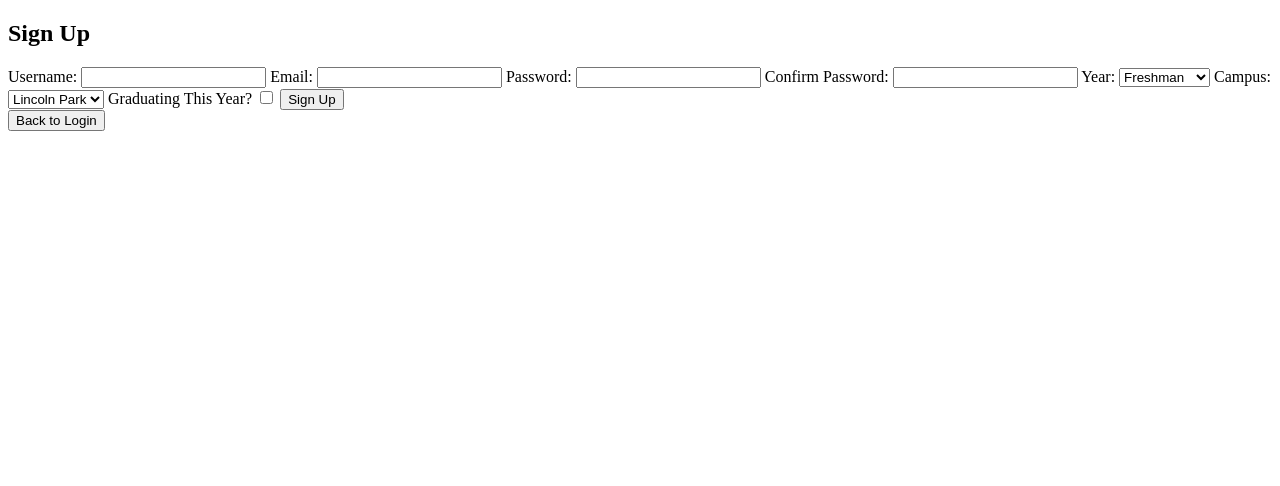
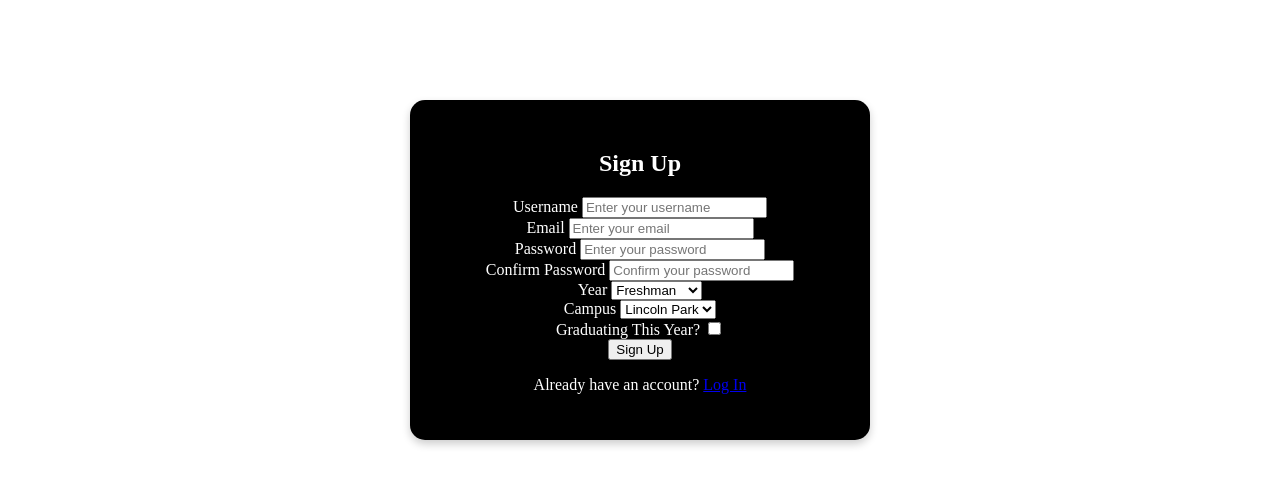
Before and after one commit to DePaul-CSC-394-401/final-project-team-1, a Django app: page /signup in a window 1280 px wide. Shown: the top 486 px of the page. Run offline with Django 5.2, Linux system fonts and the light colour scheme.

Commit message:
added css for login/signup

```diff
--- a/depaul_market/static/main.css
+++ b/depaul_market/static/main.css
@@ -41,3 +41,81 @@
 .nav-links a:hover {
     text-decoration: underline;
 }
+
+
+
+.auth-container {
+    background-color: black;
+    color: white;
+    width: 400px;
+    padding: 30px;
+    border-radius: 15px;
+    margin: 100px auto;
+    text-align: center;
+    box-shadow: 0 4px 8px rgba(0, 0, 0, 0.2); /* Added shadow for modern look */
+}
+
+/* disabled css for login and signup, will turn it on after POS
+.auth-container h2 {
+    margin-bottom: 20px;
+}
+
+.form-group {
+    margin-bottom: 15px;
+    text-align: left;
+}
+
+.form-group label {
+    display: block;
+    margin-bottom: 5px;
+}
+
+.form-group input[type="email"],
+.form-group input[type="password"],
+.form-group input[type="text"],
+.form-group select {
+    width: 100%;
+    padding: 10px;
+    margin: 5px 0;
+    border: none;
+    border-radius: 5px;
+    box-sizing: border-box;
+    background-color: #333;
+    color: white;
+}
+
+.form-group input[type="checkbox"] {
+    display: inline-block;
+    margin-right: 10px;
+}
+
+.auth-btn {
+    width: 100%;
+    padding: 10px;
+    background-color: purple;
+    color: white;
+    border: none;
+    border-radius: 5px;
+    cursor: pointer;
+    margin-top: 15px;
+    font-weight: bold;
+}
+
+.auth-btn:hover {
+    background-color: #5e33a5;
+}
+
+.switch-link {
+    color: #ccc;
+    text-decoration: none;
+}
+
+.switch-link:hover {
+    color: white;
+    text-decoration: underline;
+}
+
+p {
+    margin-top: 10px;
+}
+*/
--- a/depaul_market/templates/base.html
+++ b/depaul_market/templates/base.html
@@ -8,7 +8,7 @@
         <title></title>
         <meta name="description" content="">
         <meta name="viewport" content="width=device-width, initial-scale=1">
-        <link rel="stylesheet" href="{% static 'main.css' %}">
+       <link rel="stylesheet" href="{% static 'main.css' %}">
     </head>
     <body>
         {% block head %}{% endblock %}
--- a/depaul_market/templates/signup.html
+++ b/depaul_market/templates/signup.html
@@ -5,19 +5,30 @@
     <h2>Sign Up</h2>
     <form method="POST" action="{% url 'signup' %}">
         {% csrf_token %}
-        <label for="username">Username:</label>
-        <input type="text" id="username" name="username" required>
 
-        <label for="email">Email:</label>
-        <input type="email" id="email" name="email" required>
+        <div class="form-group">
+            <label for="username">Username</label>
+            <input type="text" id="username" name="username" placeholder="Enter your username" required>
+        </div>
 
-        <label for="password">Password:</label>
-        <input type="password" id="password" name="password" required>
+        <div class="form-group">
+            <label for="email">Email</label>
+            <input type="email" id="email" name="email" placeholder="Enter your email" required>
+        </div>
 
-        <label for="confirm-password">Confirm Password:</label>
-        <input type="password" id="confirm-password" name="confirm-password" required>
+        <div class="form-group">
+            <label for="password">Password</label>
+            <input type="password" id="password" name="password" placeholder="Enter your password" required>
+        </div>
 
-        <label for="year">Year:</label>
+        <div class="form-group">
+            <label for="confirm-password">Confirm Password</label>
+            <input type="password" id="confirm-password" name="confirm-password" placeholder="Confirm your password" required>
+        </div>
+
+        <!-- Your additional fields -->
+        <div class="form-group">
+            <label for="year">Year</label>
             <select id="year" name="year" required>
                 <option value="freshman">Freshman</option>
                 <option value="sophomore">Sophomore</option>
@@ -25,21 +36,26 @@
                 <option value="senior">Senior</option>
                 <option value="graduate">Graduate</option>
             </select>
+        </div>
 
-        <label for="campus">Campus:</label>
+        <div class="form-group">
+            <label for="campus">Campus</label>
             <select id="campus" name="campus" required>
                 <option value="lincoln_park">Lincoln Park</option>
                 <option value="loop">Loop</option>
             </select>
+        </div>
 
+        <div class="form-group">
             <label for="graduating">Graduating This Year?</label>
             <input type="checkbox" id="graduating" name="graduating">
+        </div>
 
-        <button type="submit">Sign Up</button>
+        <button type="submit" class="auth-btn">Sign Up</button>
     </form>
-    <!-- Button to go to Login page -->
-    <a href="{% url 'userlogin' %}">
-        <button type="button">Back to Login</button>
-    </a>
+
+    <p>Already have an account?
+        <a href="{% url 'userlogin' %}" class="switch-link">Log In</a>
+    </p>
 </div>
 {% endblock %}
```
Also changed, not shown: depaul_market/templates/login.html (+14 -10 lines). Lines whose indentation alone changed are shown as unchanged.
